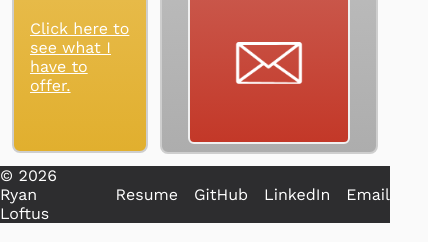
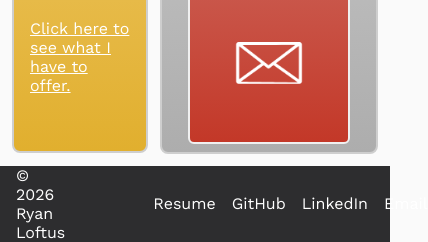
Before and after one commit to rtloftus/loftus-portfolio, an Astro site: page / in a window 390 px wide. Shown: the part 970-1212 px from the top of the page, 428 px wide, since content can reach past the window. Built offline with nearby package versions, Linux system fonts and the light colour scheme; Astro itself is replaced by a stand-in of ours.

Commit message:
Update global.css

```diff
--- a/src/styles/global.css
+++ b/src/styles/global.css
@@ -427,9 +427,15 @@ footer nav a {
     padding: 0.75rem;
   }
 
+
+
   header, footer {
     width: 100%;
     padding: 0;
+}
+.footer-col {
+    margin-left: 1rem;
+    margin-right: 1rem;
 }
 
  .home-grid {
```
